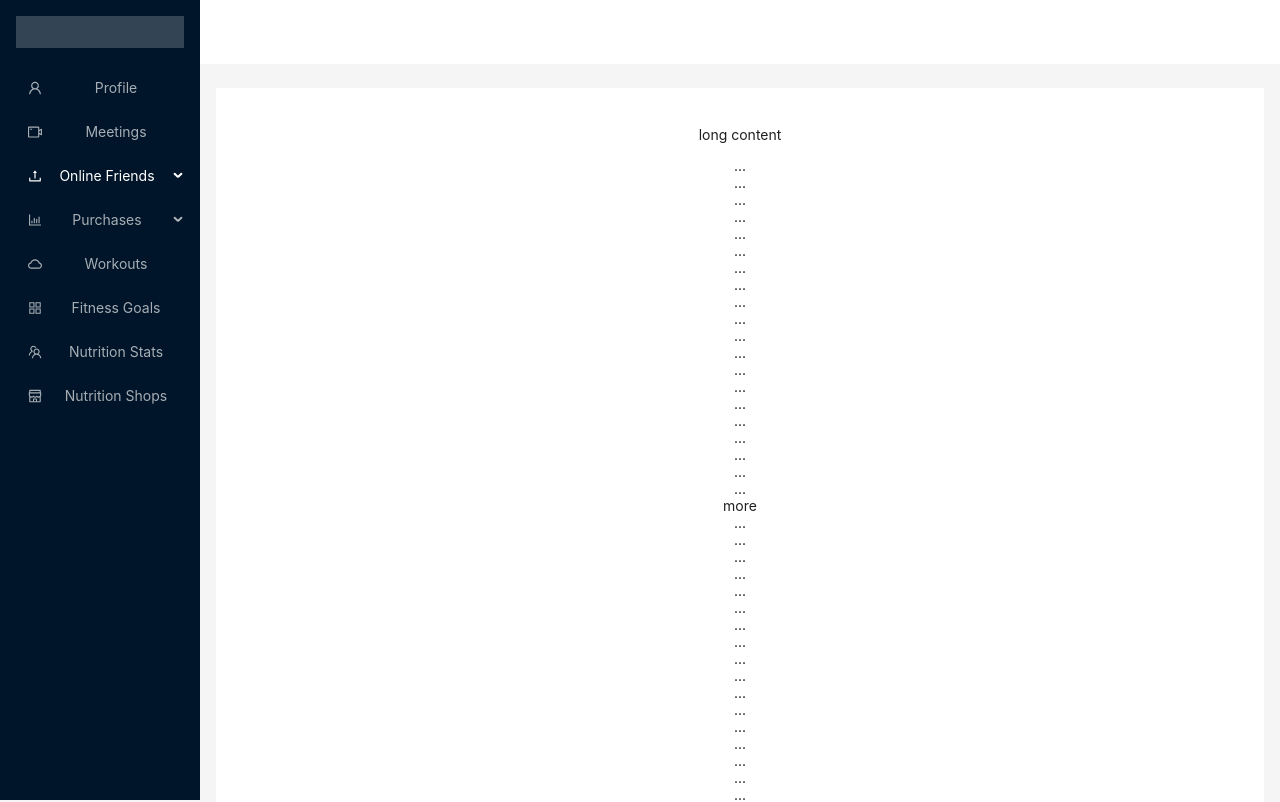
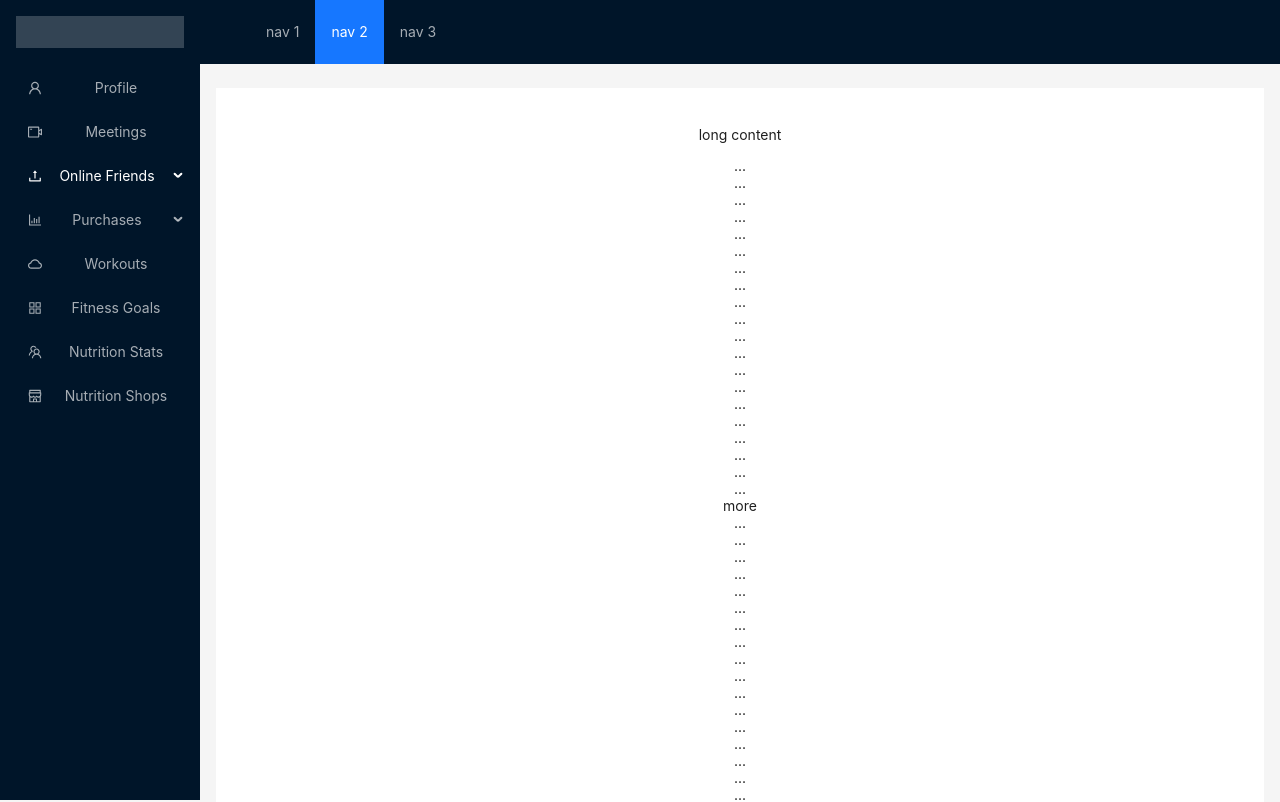
Before and after one commit to aqdasilva/ivygarden, a React (Create React App) app: page / in a window 1280 px wide. Shown: the top 802 px of the page. Built offline with nearby package versions, Linux system fonts and the light colour scheme.

Commit message:
adds header

```diff
--- a/src/Components/mainPage.jsx
+++ b/src/Components/mainPage.jsx
@@ -11,6 +11,11 @@ import {
   import { Layout, Menu, theme } from 'antd';
   import React from 'react';
   const { Header, Content, Footer, Sider } = Layout;
+
+  const items1 = ['1', '2', '3'].map((key) => ({
+    key,
+    label: `nav ${key}`,
+  }));
 
   function getItem(label, key, icon, children) {
     return {
@@ -67,12 +72,10 @@ import {
             marginLeft: 200,
           }}
         >
-          <Header
-            style={{
-              padding: 0,
-              background: colorBgContainer,
-            }}
-          />
+        <Header className="header">
+            <div className="logo" />
+            <Menu theme="dark" mode="horizontal" defaultSelectedKeys={['2']} items={items1} />
+        </Header>
           <Content
             style={{
               margin: '24px 16px 0',
```
